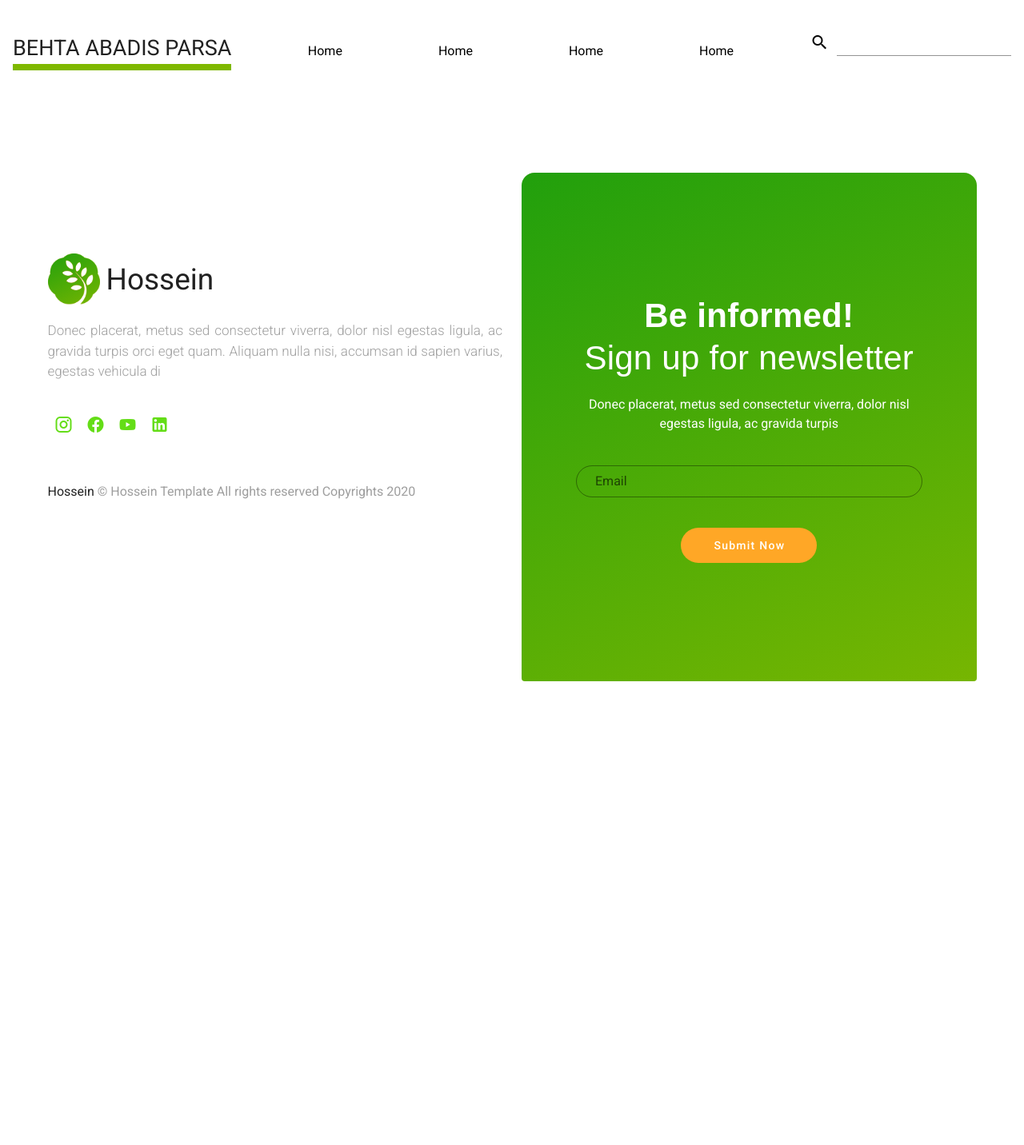
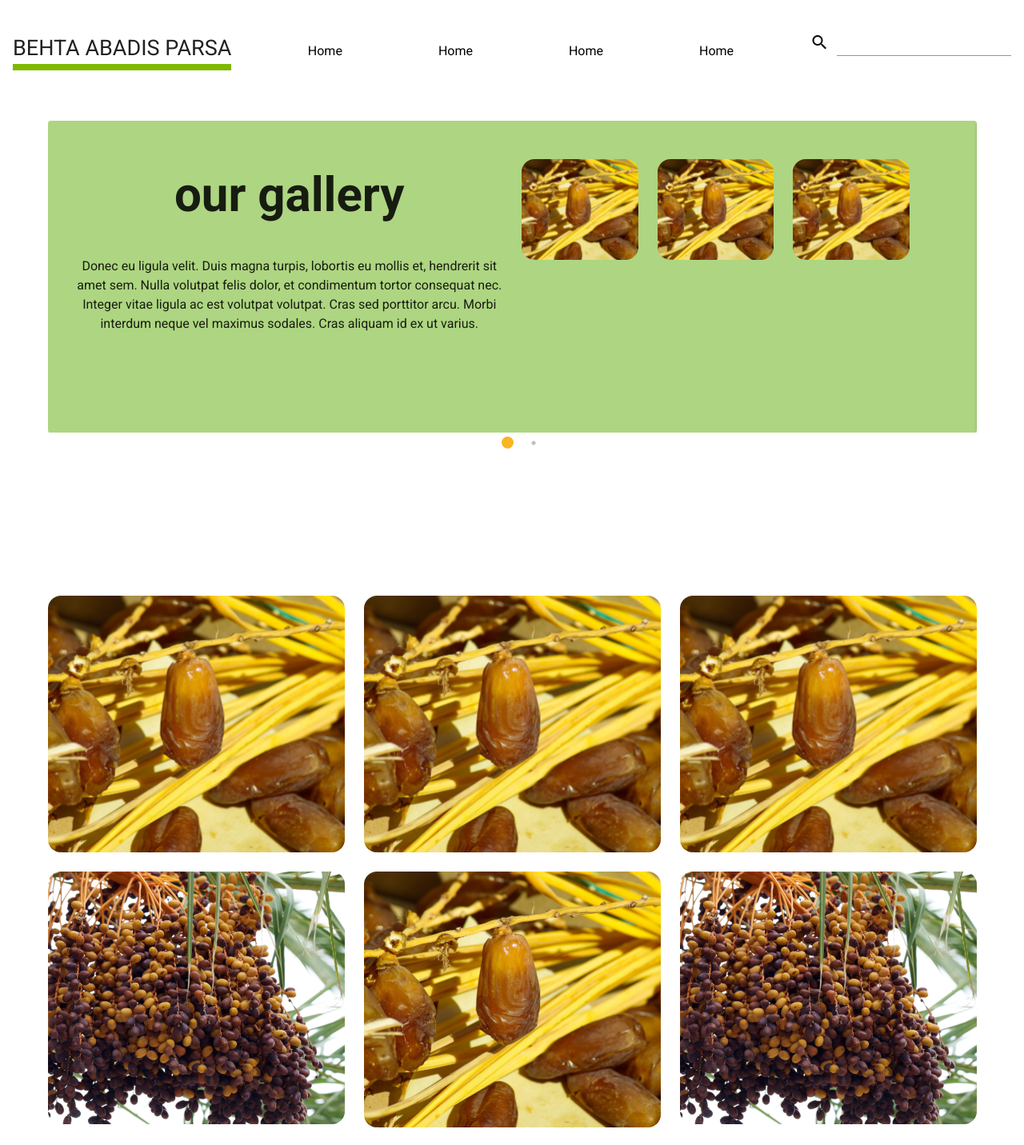
Before and after one commit to HoseinBaharlou/dateAppfront, a Nuxt app: page /Gallery in a window 1280 px wide. Shown: the top 1432 px of the page at 80% size. Before the commit the page ends 870 px from the top, so only its background shows below. Built offline with nearby package versions, Linux system fonts and the light colour scheme.

Commit message:
finish Gallery page

```diff
--- /dev/null
+++ b/components/partials/Gallery/OurGallery.vue
@@ -0,0 +1,98 @@
+<template>
+<VueSlickCarousel v-bind="settings">
+  <v-card class="light-green lighten-2">
+    <v-card-actions class="mb-100 mt-10">
+      <v-row>
+        <!-- start texts -->
+        <v-col cols="12" md="6" class="pl-md-10">
+          <!-- start title -->
+          <h1 class="font-size-60 text-center">our gallery</h1>
+          <!-- start content -->
+          <p class="mt-8 text-center">Donec eu ligula velit. Duis magna turpis, lobortis eu mollis et, hendrerit sit amet sem. Nulla volutpat felis dolor, et condimentum tortor consequat nec. Integer vitae ligula ac est volutpat volutpat. Cras sed porttitor arcu. Morbi interdum neque vel maximus sodales. Cras aliquam id ex ut varius.</p>
+          <!-- end content -->
+        </v-col>
+        <!-- end texts -->
+
+        <!-- start image -->
+        <v-col cols="12" md="6">
+          <v-row class="mr-md-16">
+            <v-col md="4">
+              <v-img src="images/dates-1067265_1920 2.svg" class="rounded-xl"/>
+            </v-col>
+
+            <v-col md="4">
+              <v-img src="images/dates-1067265_1920 2.svg" class="rounded-xl"/>
+            </v-col>
+
+            <v-col md="4">
+              <v-img src="images/dates-1067265_1920 2.svg" class="rounded-xl"/>
+            </v-col>
+          </v-row>
+        </v-col>
+        <!-- end image -->
+      </v-row>
+    </v-card-actions>
+  </v-card>
+
+  <v-card class="light-green lighten-2">
+    <v-card-actions class="mb-100 mt-10">
+      <v-row>
+        <!-- start texts -->
+        <v-col cols="12" md="6" class="pl-md-10">
+          <!-- start title -->
+          <h1 class="font-size-60 text-center">our gallery</h1>
+          <!-- start content -->
+          <p class="mt-8 text-center">Donec eu ligula velit. Duis magna turpis, lobortis eu mollis et, hendrerit sit amet sem. Nulla volutpat felis dolor, et condimentum tortor consequat nec. Integer vitae ligula ac est volutpat volutpat. Cras sed porttitor arcu. Morbi interdum neque vel maximus sodales. Cras aliquam id ex ut varius.</p>
+          <!-- end content -->
+        </v-col>
+        <!-- end texts -->
+
+        <!-- start image -->
+        <v-col cols="12" md="6">
+          <v-row class="mr-md-16">
+            <v-col md="4">
+              <v-img src="images/dates-1067265_1920 2.svg" class="rounded-xl"/>
+            </v-col>
+
+            <v-col md="4">
+              <v-img src="images/dates-1067265_1920 2.svg" class="rounded-xl"/>
+            </v-col>
+
+            <v-col md="4">
+              <v-img src="images/dates-1067265_1920 2.svg" class="rounded-xl"/>
+            </v-col>
+          </v-row>
+        </v-col>
+        <!-- end image -->
+      </v-row>
+    </v-card-actions>
+  </v-card>
+  /*...*/
+</VueSlickCarousel>
+</template>
+<script>
+import VueSlickCarousel from 'vue-slick-carousel'
+import 'vue-slick-carousel/dist/vue-slick-carousel.css'
+// optional style for arrows & dots
+import 'vue-slick-carousel/dist/vue-slick-carousel-theme.css'
+export default {
+  components:{VueSlickCarousel},
+  setup() {
+
+  },
+  data:()=>{
+    return{
+      settings:{
+        "dots": true,
+        'arrows':false,
+        "dotsClass": "slick-dots custom-dot-class",
+        "edgeFriction": 0.35,
+        "infinite": false,
+        "speed": 500,
+        "slidesToShow": 1,
+        "slidesToScroll": 1
+      }
+    }
+  }
+}
+</script>
--- /dev/null
+++ b/components/partials/Gallery/photoGallery.vue
@@ -0,0 +1,87 @@
+<template>
+  <v-row>
+    <!-- start photo Ghalery -->
+    <v-col cols="12">
+      <v-row class="mt-md-10 mt-sm-5">
+        <v-col cols="4">
+          <v-dialog>
+            <template v-slot:activator="{on,attrs}">
+              <v-img src="images/dates-1067265_1920 2.svg" class="custom-cursor rounded-xl" lazy-src="images/dates-1067265_1920 2.svg" v-bind="attrs" v-on="on"/>
+            </template>
+            <v-img src="images/dates-1067265_1920 2.svg" lazy-src="images/dates-1067265_1920 2.svg"/>
+          </v-dialog>
+        </v-col>
+        <v-col cols="4">
+          <v-dialog>
+            <template v-slot:activator="{on,attrs}">
+              <v-img src="images/dates-1067265_1920 2.svg" class="custom-cursor rounded-xl" lazy-src="images/dates-1067265_1920 2.svg" v-bind="attrs" v-on="on"/>
+            </template>
+            <v-img src="images/dates-1067265_1920 2.svg" lazy-src="images/dates-1067265_1920 2.svg"/>
+          </v-dialog>
+        </v-col>
+        <v-col cols="4">
+          <v-dialog>
+            <template v-slot:activator="{on,attrs}">
+              <v-img src="images/dates-1067265_1920 2.svg" class="custom-cursor rounded-xl" lazy-src="images/dates-1067265_1920 2.svg" v-bind="attrs" v-on="on"/>
+            </template>
+            <v-img src="images/dates-1067265_1920 2.svg" lazy-src="images/dates-1067265_1920 2.svg"/>
+          </v-dialog>
+        </v-col>
+        <v-col cols="4">
+          <v-dialog>
+            <template v-slot:activator="{on,attrs}">
+              <v-img src="images/palma-1454793_1920 3.svg" class="custom-cursor rounded-xl" lazy-src="images/palma-1454793_1920 3.svg" v-bind="attrs" v-on="on"/>
+            </template>
+            <v-img src="images/palma-1454793_1920 3.svg" lazy-src="images/palma-1454793_1920 3.svg"/>
+          </v-dialog>
+        </v-col>
+        <v-col cols="4">
+          <v-dialog>
+            <template v-slot:activator="{on,attrs}">
+              <v-img src="images/dates-1067265_1920 2.svg" class="custom-cursor rounded-xl" lazy-src="images/dates-1067265_1920 2.svg" v-bind="attrs" v-on="on"/>
+            </template>
+            <v-img src="images/dates-1067265_1920 2.svg" lazy-src="images/dates-1067265_1920 2.svg"/>
+          </v-dialog>
+        </v-col>
+        <v-col cols="4">
+          <v-dialog>
+            <template v-slot:activator="{on,attrs}">
+              <v-img src="images/palma-1454793_1920 3.svg" class="custom-cursor rounded-xl" lazy-src="images/palma-1454793_1920 3.svg" v-bind="attrs" v-on="on"/>
+            </template>
+            <v-img src="images/palma-1454793_1920 3.svg" lazy-src="images/palma-1454793_1920 3.svg"/>
+          </v-dialog>
+        </v-col>
+        <v-col cols="4">
+          <v-dialog>
+            <template v-slot:activator="{on,attrs}">
+              <v-img src="images/dates-1067265_1920 2.svg" class="custom-cursor rounded-xl" lazy-src="images/dates-1067265_1920 2.svg" v-bind="attrs" v-on="on"/>
+            </template>
+            <v-img src="images/dates-1067265_1920 2.svg" lazy-src="images/dates-1067265_1920 2.svg"/>
+          </v-dialog>
+        </v-col>
+        <v-col cols="4">
+          <v-dialog>
+            <template v-slot:activator="{on,attrs}">
+              <v-img src="images/palma-1454793_1920 3.svg" class="custom-cursor rounded-xl" lazy-src="images/palma-1454793_1920 3.svg" v-bind="attrs" v-on="on"/>
+            </template>
+            <v-img src="images/palma-1454793_1920 3.svg" lazy-src="images/palma-1454793_1920 3.svg"/>
+          </v-dialog>
+        </v-col>
+        <v-col cols="4">
+          <v-dialog>
+            <template v-slot:activator="{on,attrs}">
+              <v-img src="images/dates-1067265_1920 2.svg" class="custom-cursor rounded-xl" lazy-src="images/dates-1067265_1920 2.svg" v-bind="attrs" v-on="on"/>
+            </template>
+            <v-img src="images/dates-1067265_1920 2.svg" lazy-src="images/dates-1067265_1920 2.svg"/>
+          </v-dialog>
+        </v-col>
+      </v-row>
+    </v-col>
+    <!-- end photo Ghalery -->
+  </v-row>
+</template>
+<style scoped>
+.custom-cursor{
+  cursor: pointer;
+}
+</style>
--- /dev/null
+++ b/pages/Gallery.vue
@@ -0,0 +1,22 @@
+<template>
+  <v-container class="mt-75">
+    <!-- start our gallery -->
+    <OurGallery/>
+    <!-- end our gallery -->
+
+    <!-- start gallery -->
+    <Gallery class="mt-140"/>
+    <!-- end gallery -->
+  </v-container>
+</template>
+
+<script>
+import OurGallery from '../components/partials/Gallery/OurGallery.vue'
+import Gallery from '../components/partials/Gallery/photoGallery.vue'
+export default {
+  setup() {
+
+  },
+  components:{Gallery,OurGallery}
+}
+</script>
```
